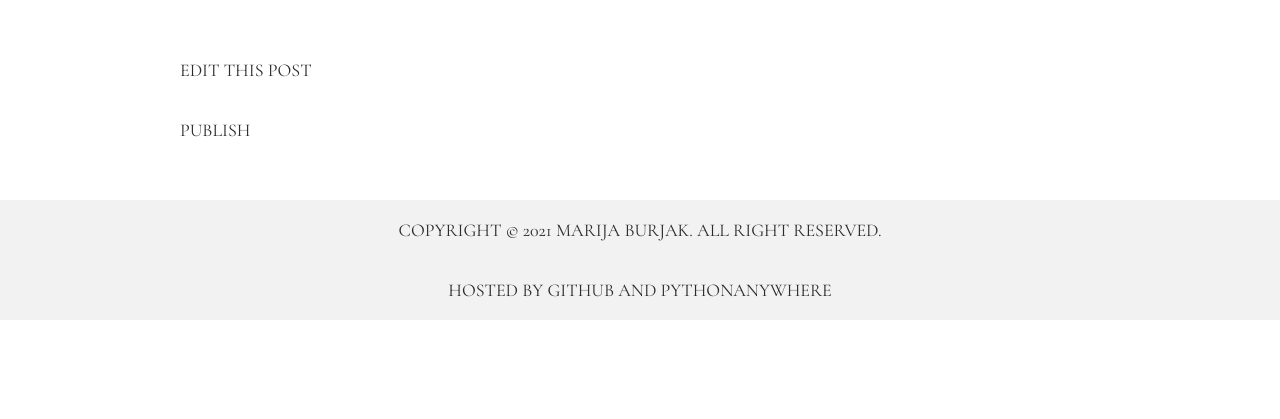
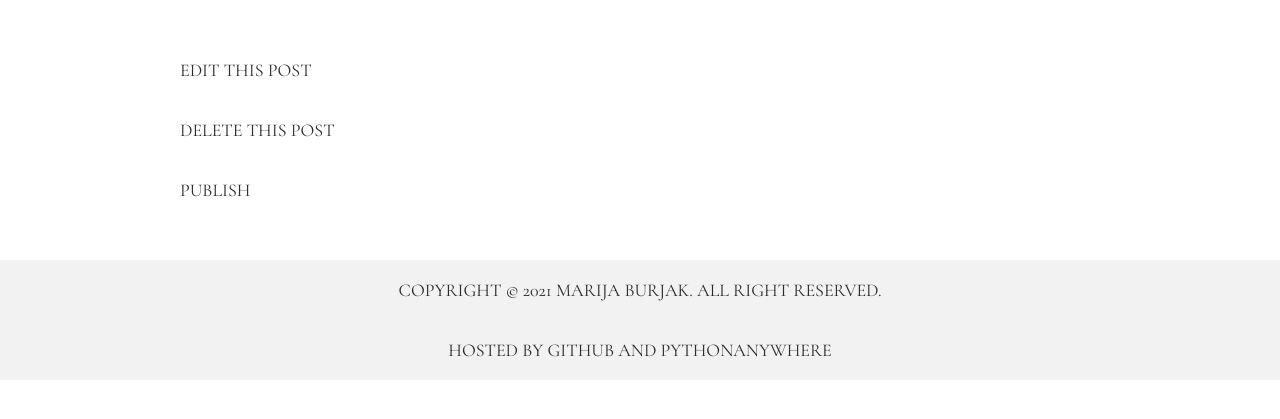
Before and after one commit to HangeZoe/django-blog-template, a Django app: template blog/templates/blog/post_detail.html in a window 1280 px wide. Shown: the part 61-480 px from the top of the page. Run offline with Django 3.2, Linux system fonts and the light colour scheme; the template is opened without the code that fills it, so the values that code supplies are empty; the visitor is signed in with stand-in values (Sample User, id 1).

Commit message:
feat: add delete post button

```diff
--- a/blog/templates/blog/post_detail.html
+++ b/blog/templates/blog/post_detail.html
@@ -6,6 +6,7 @@
     <p class="latest-articles__text">{{ post.text|linebreaksbr }}</p>
     {% if user.is_authenticated %}
       <p><a class="latest-articles__edit-post" href="{% url 'post_edit' pk=post.pk %}">Edit this post</a></p>
+      <a class="latest-articles__edit-post" href="{% url 'post_remove' pk=post.pk %}">Delete this post</a>
     {% endif %}
     {% if post.published_date %}
         <p class="latest-articles__date">{{ post.published_date }}</p>
--- a/blog/urls.py
+++ b/blog/urls.py
@@ -8,4 +8,5 @@ urlpatterns = [
     path('post/<int:pk>/edit/', views.post_edit, name='post_edit'),
     path('drafts/', views.post_draft_list, name='post_draft_list'),
     path('post/<pk>/publish/', views.post_publish, name='post_publish'),
+    path('post/<pk>/remove/', views.post_remove, name='post_remove'),
 ]
--- a/blog/views.py
+++ b/blog/views.py
@@ -46,3 +46,8 @@ def post_publish(request, pk):
     post = get_object_or_404(Post, pk=pk)
     post.publish()
     return redirect('post_detail', pk=pk)
+
+def post_remove(request, pk):
+    post = get_object_or_404(Post, pk=pk)
+    post.delete()
+    return redirect('post_list')
```
